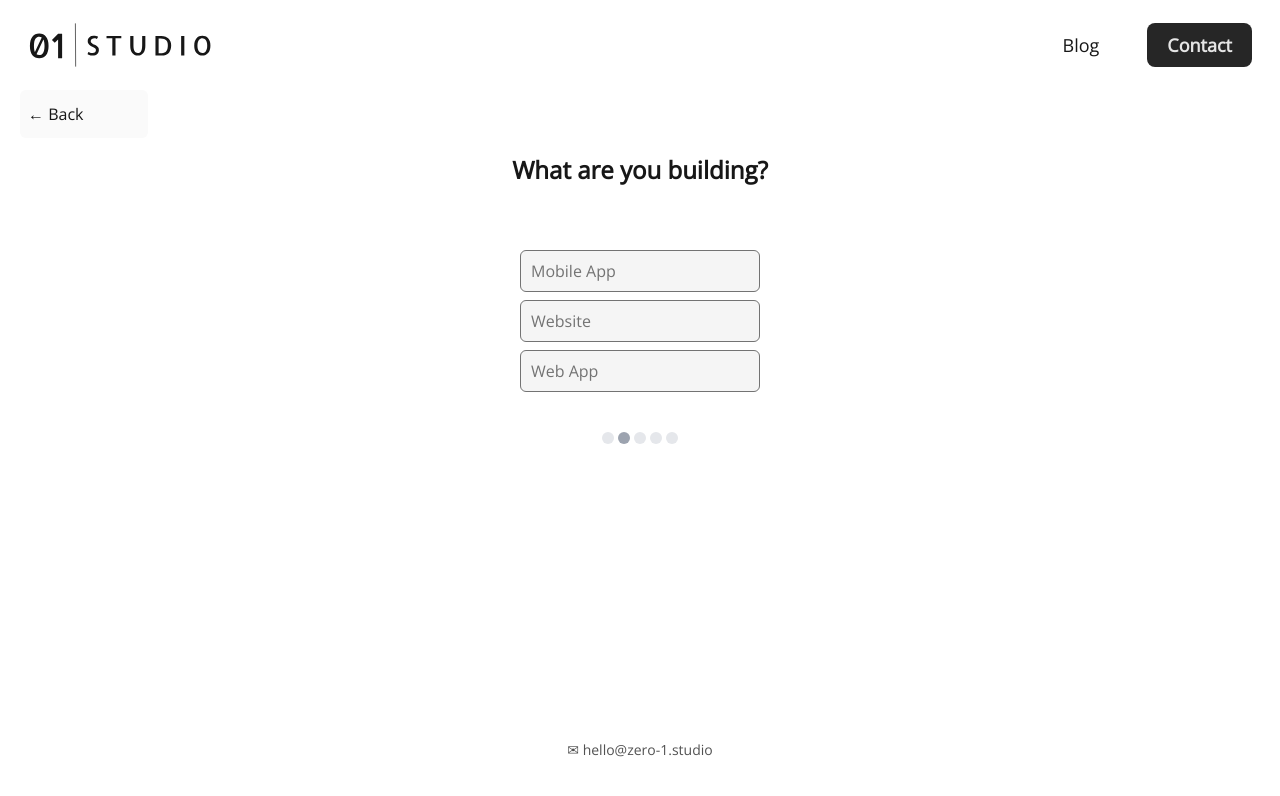
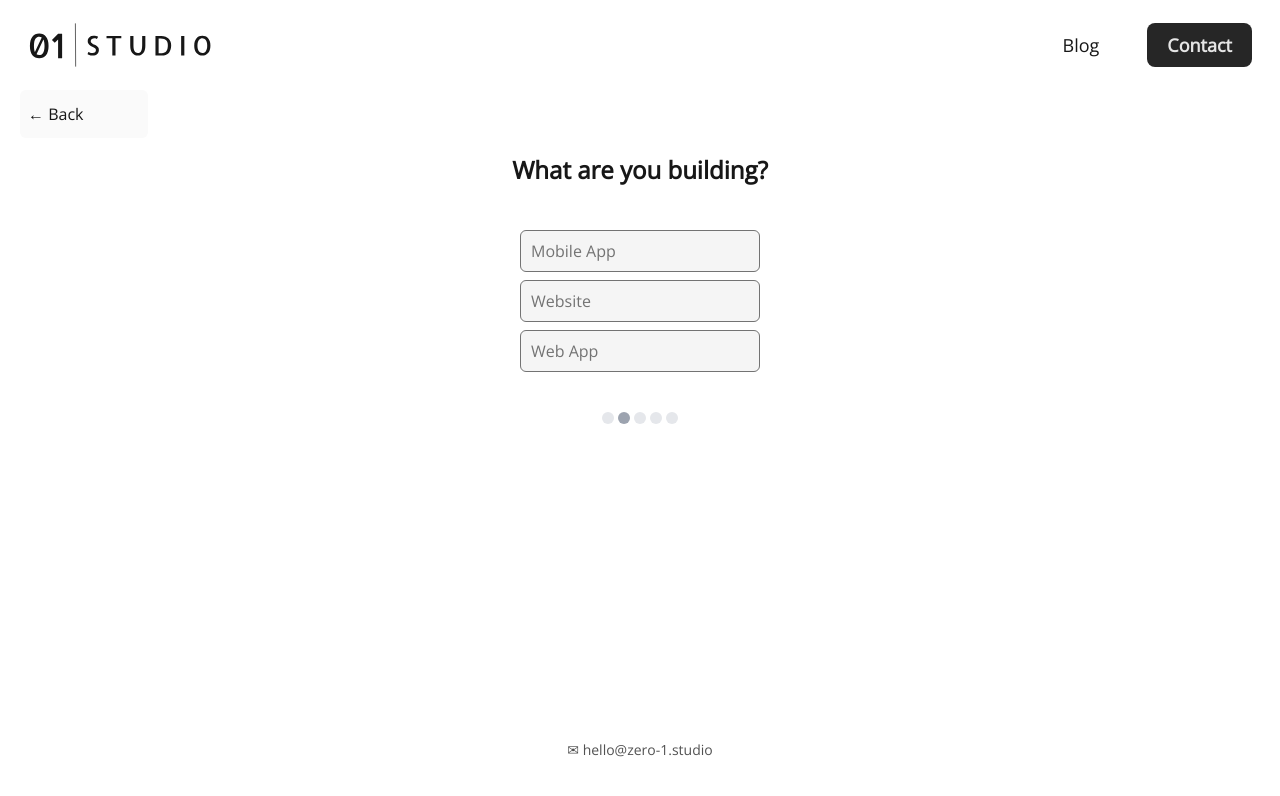
Before and after one commit to samjmerrick/zero-1, a Next.js app: page /project-calculator in a window 1280 px wide. Both pictures are taken after a click on the button "Let's go!". Shown: the top 796 px of the page. Built offline with nearby package versions, Linux system fonts and the light colour scheme.

Commit message:
Added padding to steps

```diff
--- a/components/forms/QuestionSelect.tsx
+++ b/components/forms/QuestionSelect.tsx
@@ -18,7 +18,7 @@
     <>
       <Question>{props.q.question}</Question>
       <Description>{props.q.description}</Description>
-      <div className="flex w-full flex-col justify-center space-y-2 py-10 md:items-center">
+      <div className="flex w-full flex-col justify-center space-y-2 py-5 md:items-center">
         {props.q.options.map((option) => (
           <button
             key={option}
--- a/components/forms/Steps.tsx
+++ b/components/forms/Steps.tsx
@@ -19,7 +19,7 @@
   };
 
   return (
-    <div className="flex flex-row justify-center space-x-1">{Steps()}</div>
+    <div className="flex flex-row justify-center space-x-1 py-5">{Steps()}</div>
   );
 }
 
```
